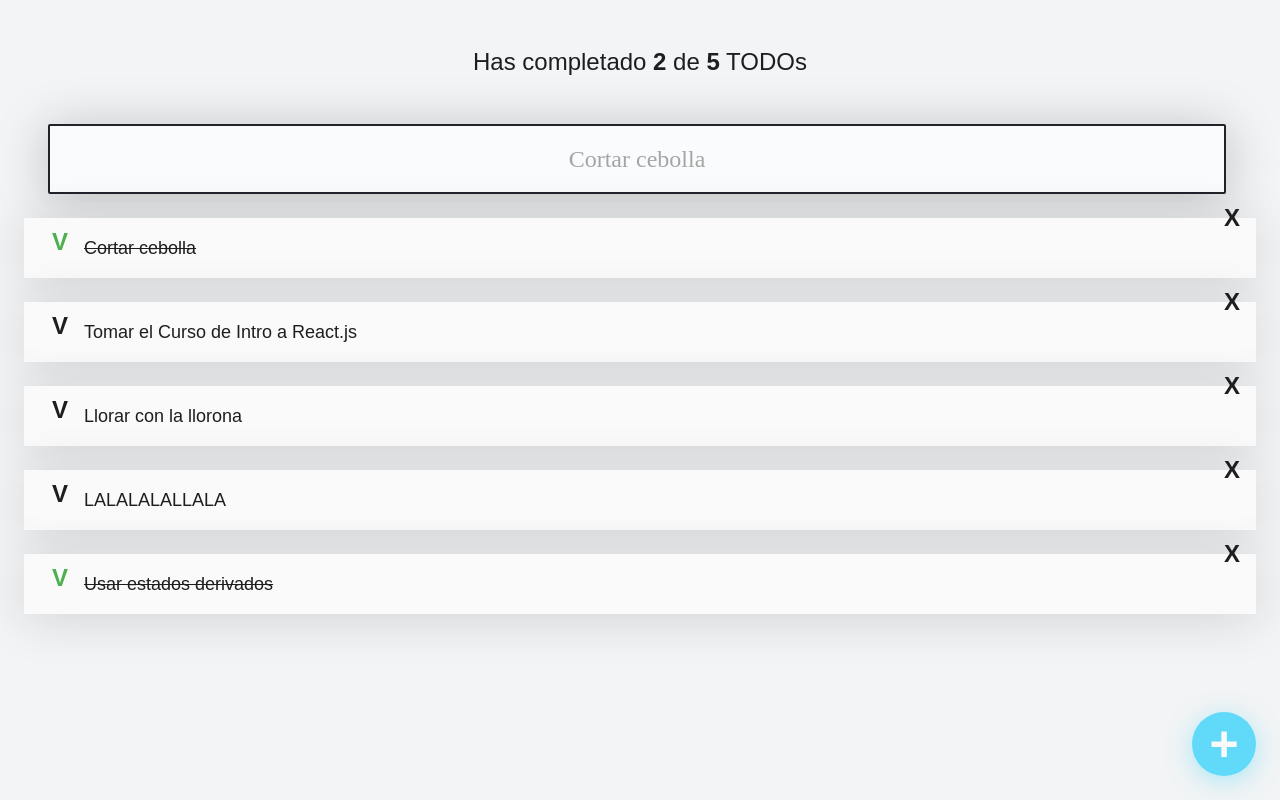
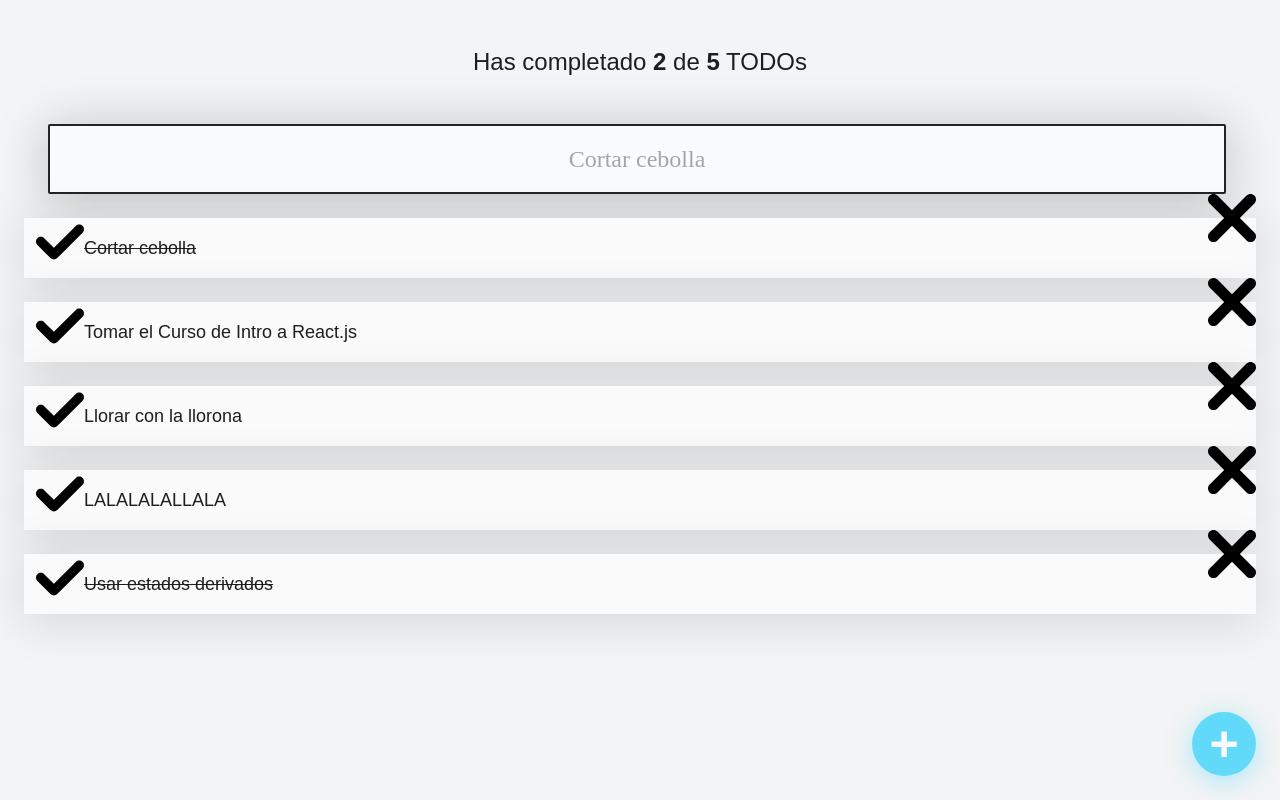
Before and after one commit to paezjmv/todoReact, a React (Create React App) app: page / in a window 1280 px wide. Built offline with nearby package versions, Linux system fonts and the light colour scheme.

Commit message:
[ADD] Icons project

```diff
--- /dev/null
+++ b/src/CompleteIcon.js
@@ -0,0 +1,13 @@
+import React from 'react'
+import { TodoIcon } from './TodoIcon.js'
+
+function CompleteIcon() {
+	return (
+		<TodoIcon
+			type='check'
+			color="gray"
+		/>
+	)
+}
+
+export { CompleteIcon }
--- /dev/null
+++ b/src/DeleteIcon.js
@@ -0,0 +1,13 @@
+import React from 'react'
+import { TodoIcon } from './TodoIcon.js'
+
+function DeleteIcon() {
+	return (
+		<TodoIcon
+			type='delete'
+			color='red'
+		/>
+	)
+}
+
+export { DeleteIcon }
--- /dev/null
+++ b/src/TodoIcon.js
@@ -0,0 +1,21 @@
+import { ReactComponent as CheckSVG } from './check.svg'
+import { ReactComponent as DeleteSVG } from './delete.svg'
+
+// Señalando que tipos de SVG se estaran trabajando
+// Esto nos permitiria trabajar con varios archivos a la vez
+const iconTypes = {
+	'check': <CheckSVG />,
+	'delete': <DeleteSVG />
+}
+
+function TodoIcon({ type }) {
+	return(
+		<span
+			className={`Icon Icon-svg Icon-${type}`}
+		>
+			{iconTypes[type]}
+		</span>
+	)
+}
+
+export { TodoIcon }
--- a/src/TodoItem.js
+++ b/src/TodoItem.js
@@ -1,19 +1,26 @@
+import { CompleteIcon } from './CompleteIcon.js'
+import { DeleteIcon } from'./DeleteIcon.js'
 import './TodoItem.css'
 
 function TodoItem(props) {
   return (
     <li className="TodoItem">
-      <span
-        className={`Icon Icon-check ${props.completed && "Icon-check--active"}`}
-        onClick={props.onComplete}
+      <CompleteIcon />
+{/*      <span
+      className={`Icon Icon-check ${props.completed && "Icon-check--active"}`}
+      onClick={props.onComplete}
       >V
-      </span>
-      <p className={`TodoItem-p ${props.completed && "TodoItem-p--complete"}`}>{props.text}</p>
-      <span
-        className="Icon Icon-delete"
-        onClick={props.onDelete}
-      >X
-      </span>
+      </span>*/}
+      <p className={`TodoItem-p ${props.completed && "TodoItem-p--complete"}`}>
+        {props.text}
+      </p>
+      <DeleteIcon />
+
+{/*      <span
+         className="Icon Icon-delete"
+         onClick={props.onDelete}
+       >X
+      </span>*/}
     </li>
   );
 }
```
Also changed, not shown: src/check.svg (added), src/delete.svg (added).
